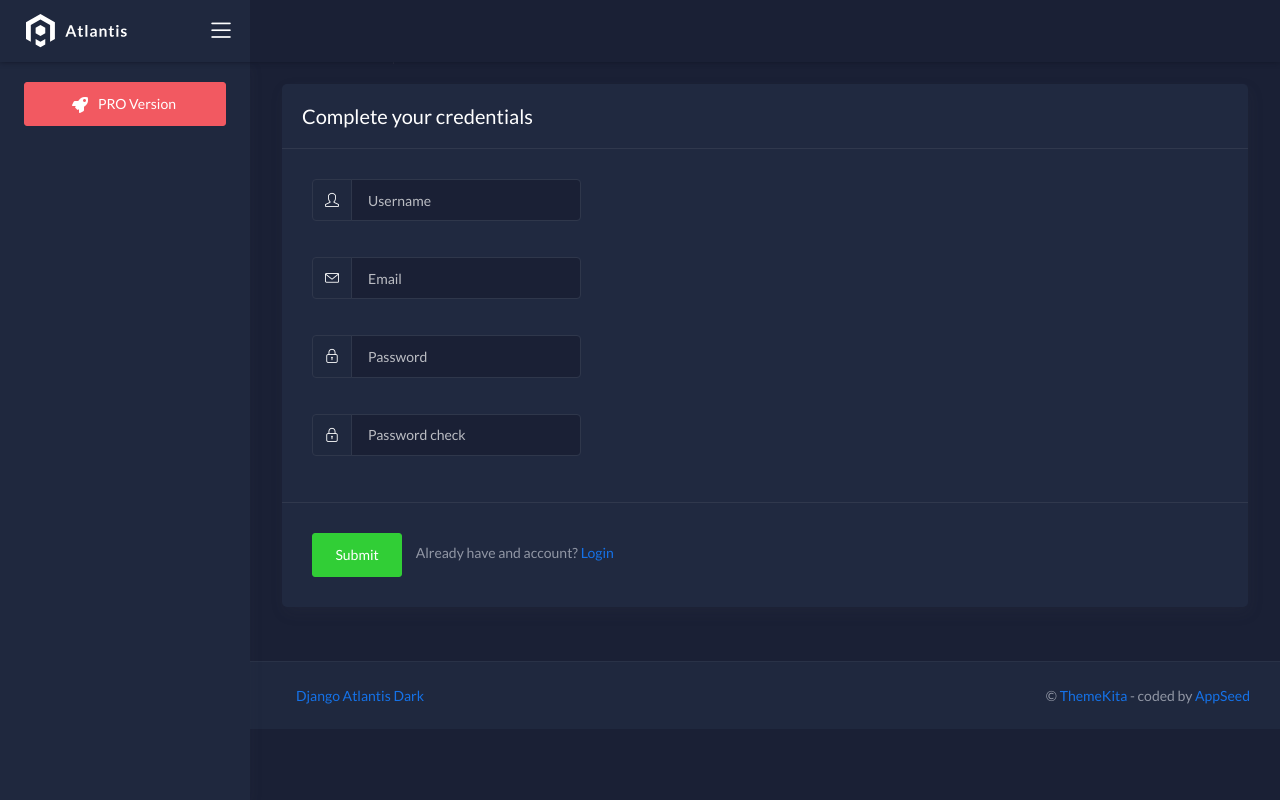
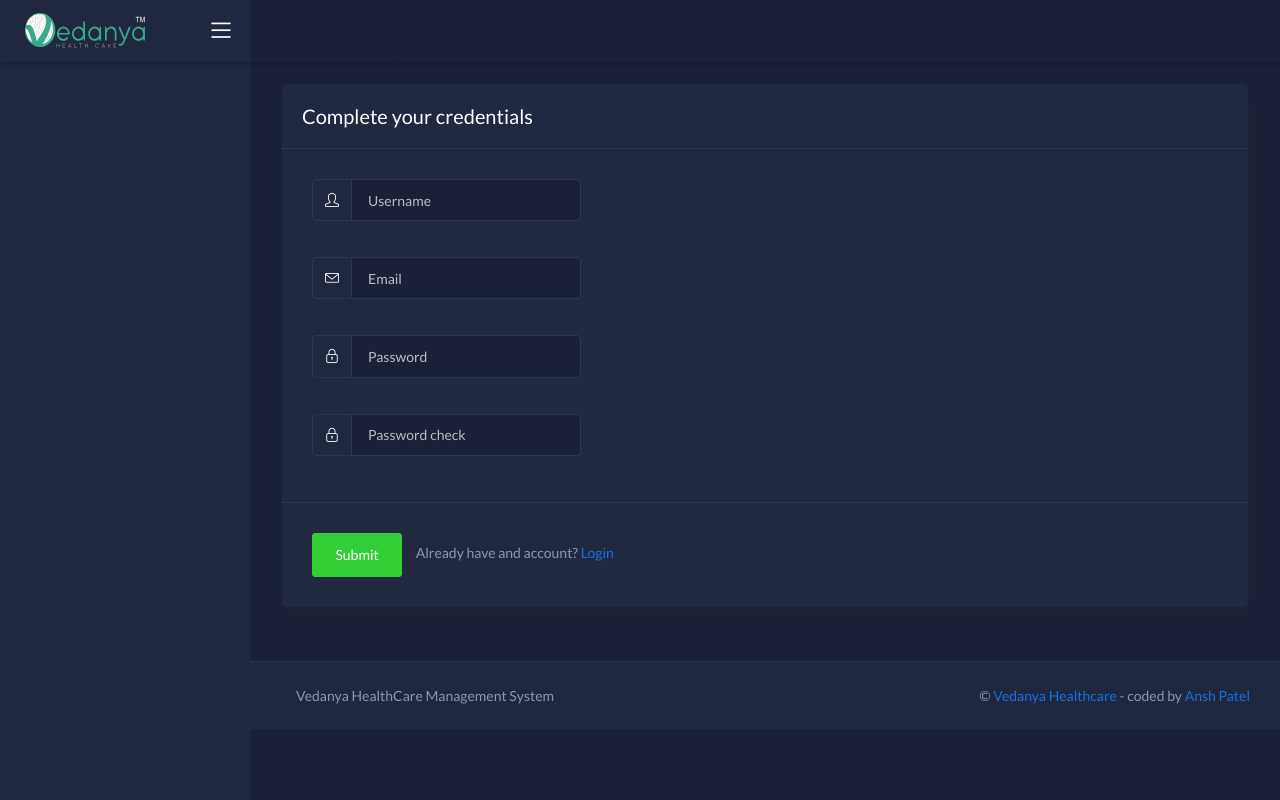
Before and after one commit to AnshPatel1/VEDNAYA_MASTER, a Django app: page /register/ in a window 1280 px wide. Run offline with Django 3.2, Linux system fonts and the light colour scheme; parts of the project's set-up code (start-up, migrations or seed data) failed here and were passed over; some libraries are stand-ins or nearby versions.

Commit message:
changes in ui

```diff
--- a/API/static/assets/js/setting-demo.js
+++ b/API/static/assets/js/setting-demo.js
@@ -65,7 +65,7 @@ $('.changeBackgroundColor').on('click', function(){
 function customCheckColor(){
 	var logoHeader = $('.logo-header').attr('data-background-color');
 	if (logoHeader !== "white") {
-		$('.logo-header .navbar-brand').attr('src', '/static/assets/img/logo.svg');
+		$('.logo-header .navbar-brand').attr('src', '/static/assets/img/logo_v.svg');
 	} else {
 		$('.logo-header .navbar-brand').attr('src', '/static/assets/img/logo2.svg');
 	}
--- a/API/static/assets/js/setting-demo2.js
+++ b/API/static/assets/js/setting-demo2.js
@@ -65,7 +65,7 @@ $('.changeBackgroundColor').on('click', function(){
 function customCheckColor(){
 	var logoHeader = $('.logo-header').attr('data-background-color');
 	if (logoHeader !== "white") {
-		$('.logo-header .navbar-brand').attr('src', '/static/assets/img/logo.svg');
+		$('.logo-header .navbar-brand').attr('src', '/static/assets/img/logo_v.svg');
 	} else {
 		$('.logo-header .navbar-brand').attr('src', '/static/assets/img/logo2.svg');
 	}
--- a/API/templates/includes/footer.html
+++ b/API/templates/includes/footer.html
@@ -4,17 +4,15 @@
 					<nav class="pull-left">
 						<ul class="nav">
 							<li class="nav-item">
-                                <a class="nav-link"
-                                   target="_blank"
-                                   href="https://appseed.us/admin-dashboards/django-dashboard-atlantis-dark">
-									Django Atlantis Dark
+                                <a class="nav-link">
+									Vedanya HealthCare Management System
 								</a>
 							</li>
 						</ul>
 					</nav>
 					<div class="copyright ml-auto">
-                        &copy; <a target="_blank" href="https://www.themekita.com">ThemeKita</a>
-                        - coded by <a target="_blank" href="https://appseed.us">AppSeed</a>
+                        &copy; <a target="_blank" href="https://www.vedanya.com">Vedanya Healthcare</a>
+                        - coded by <a target="_blank" href="https://anshrpatel.com">Ansh Patel</a>
 					</div>
 				</div>
             </footer>
--- a/API/templates/includes/navigation.html
+++ b/API/templates/includes/navigation.html
@@ -5,7 +5,7 @@
 			<div class="logo-header" data-background-color="dark2">
 
 				<a href="index.html" class="logo">
-					<img src="/static/assets/img/logo.svg" alt="navbar brand" class="navbar-brand">
+					<img src="/static/assets/img/logo_v.svg" alt="navbar brand" class="navbar-brand">
 				</a>
 				<button class="navbar-toggler sidenav-toggler ml-auto" type="button" data-toggle="collapse" data-target="collapse" aria-expanded="false" aria-label="Toggle navigation">
 					<span class="navbar-toggler-icon">
--- a/API/templates/includes/sidebar.html
+++ b/API/templates/includes/sidebar.html
@@ -288,21 +288,9 @@
 								</ul>
 							</div>
 						</li>
-						<li class="mx-4 mt-2">
-                            <a target="_blank"
-                               href="https://appseed.us/admin-dashboards/django-dashboard-atlantis-dark-pro"
-                               class="btn btn-danger btn-block">
-                                <span class="btn-label mr-2"> <i class="fa fa-rocket"></i> </span>PRO Version</a>
-						</li>
 					</ul>
 				{% else %}
 					<ul class="nav nav-primary">
-						<li class="mx-4 mt-2">
-                            <a target="_blank"
-                               href="https://appseed.us/admin-dashboards/django-dashboard-atlantis-dark-pro"
-                               class="btn btn-danger btn-block">
-                                <span class="btn-label mr-2"> <i class="fa fa-rocket"></i> </span>PRO Version</a>
-						</li>
 					</ul>
 				{% endif %}
 				</div>
--- a/API/templates/layouts/base.html
+++ b/API/templates/layouts/base.html
@@ -4,7 +4,7 @@
 	<meta http-equiv="X-UA-Compatible" content="IE=edge" />
 
 	<title>
-        Django Atlantis Dark - {% block title %}{% endblock %} | AppSeed
+        Vedanya healthcare - {% block title %}{% endblock %} | Management
     </title>
 
 	<meta content='width=device-width, initial-scale=1.0, shrink-to-fit=no' name='viewport' />
--- a/api_main/urls.py
+++ b/api_main/urls.py
@@ -20,8 +20,8 @@ urlpatterns = [
     path('msos/<int:id>/chemists', views.MSODetail.connected_chemists),
     path('sblrs', views.SBLRList.as_view()),
     path('sblrs/id/<int:pk>', views.SBLRDetail.as_view()),
-    path('sblrs/<int:mso_id>', views.SBLRDetail.list_sblrs_by_mso, name="detail"),
-    path('sblrs/<str:date>', views.SBLRDetail.list_sblrs_by_date, name="sblr_date"),
+    path('sblrs/<int:mso_id>', views.SBLRDetail.list_sblrs_by_mso),
+    path('sblrs/<str:date>', views.SBLRDetail.list_sblrs_by_date),
 
 
 
@@ -52,6 +52,6 @@ urlpatterns = [
     path('msos/<int:id>/chemists/', views.MSODetail.connected_chemists),
     path('sblrs/', views.SBLRList.as_view()),
     path('sblrs/id/<int:pk>/', views.SBLRDetail.as_view()),
-    path('sblrs/<int:mso_id>/', views.SBLRDetail.list_sblrs_by_mso, name="detail"),
-    path('sblrs/<str:date>/', views.SBLRDetail.list_sblrs_by_date, name="sblr_date"),
+    path('sblrs/<int:mso_id>/', views.SBLRDetail.list_sblrs_by_mso),
+    path('sblrs/<str:date>/', views.SBLRDetail.list_sblrs_by_date),
 ]
--- a/dashboard/authentication/views.py
+++ b/dashboard/authentication/views.py
@@ -4,8 +4,10 @@ Copyright (c) 2019 - present AppSeed.us
 """
 
 # Create your views here.
+from django.forms import forms
 from django.shortcuts import render, redirect
 from django.contrib.auth import authenticate, login
+
 from .forms import LoginForm, SignUpForm
 
 
@@ -21,7 +23,9 @@ def login_view(request):
             password = form.cleaned_data.get("password")
             user = authenticate(username=username, password=password)
             if user is not None:
-                login(request, user)
+                if user.is_superuser:
+                    login(request, user)
+                msg = 'Invalid credentials'
                 return redirect("/")
             else:
                 msg = 'Invalid credentials'
```
Also changed, not shown: API/static/assets/img/logo.svg (deleted), API/static/assets/img/logo_v.svg (added), db.sqlite3.
